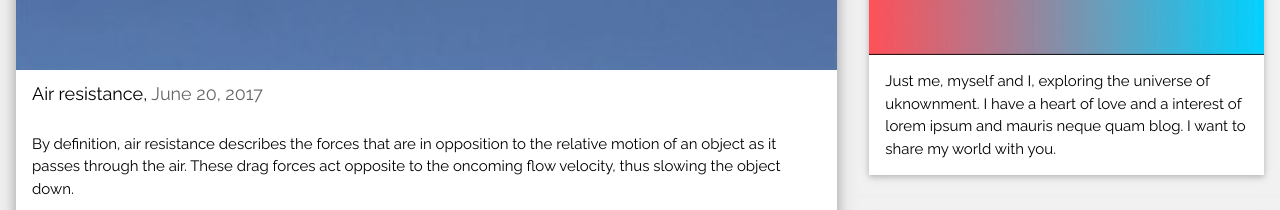
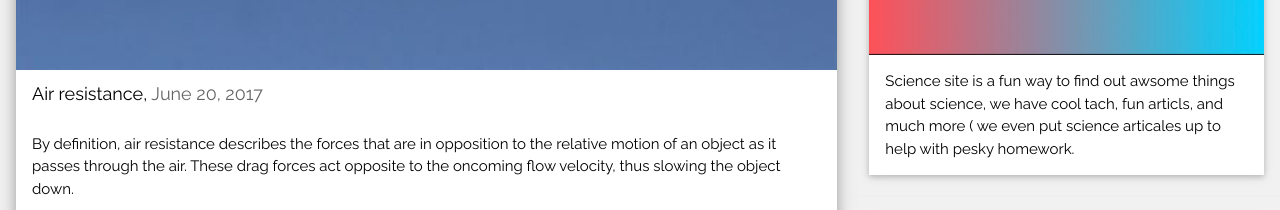
Before and after one commit to 23Bot/ScienceSite, a plain HTML site: page index.html in a window 1280 px wide. Shown: the part 671-881 px from the top of the page. Drawn offline with nearby package versions, Linux system fonts and the light colour scheme.

Commit message:
Update index.html

```diff
--- a/index.html
+++ b/index.html
@@ -75,7 +75,7 @@ and is wrapped around the whole page content, except for the footer in this exam
   <img src="IMG_0739.PNG" style="width:100%">
     <div class="w3-container w3-white">
       <h4><b></b></h4>
-      <p>Just me, myself and I, exploring the universe of uknownment. I have a heart of love and a interest of lorem ipsum and mauris neque quam blog. I want to share my world with you.</p>
+      <p>Science site is a fun way to find out awsome things about science, we have cool tach, fun articls, and much more ( we even put science articales up to help with pesky homework.</p>
     </div>
   </div><hr>
 
```
